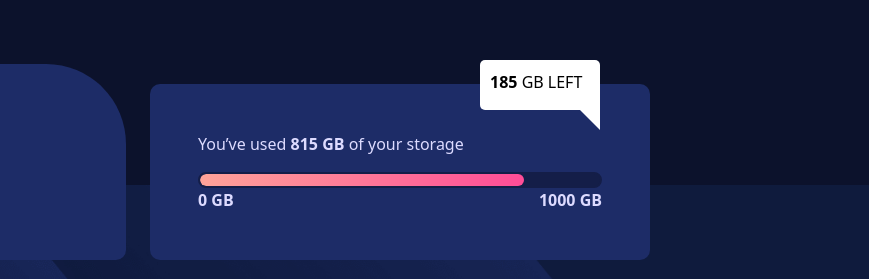
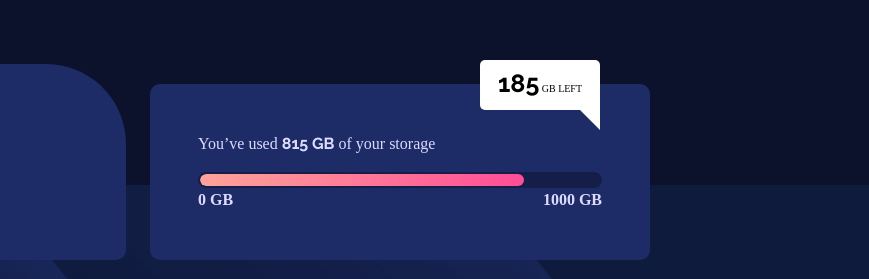
Before and after one commit to vicfir/fylo-data-storage-component-master, a website: page index.html in a window 1280 px wide. Shown: the part 215-494 px from the top of the page, 411-1280 px from the left. Drawn offline with nearby package versions, Linux system fonts and the light colour scheme; a web font is replaced by a local one.

Commit message:
font size placement

```diff
--- a/index.html
+++ b/index.html
@@ -37,10 +37,10 @@
 
     <div id="div2">
       <div class="talkbubble">
-        <p><b>185</b> GB LEFT</p>
+        <p><span class="pBold big">185</span> GB LEFT</p>
       </div>
       <div id="bgCutDiv2" class="p-5">
-        <p class="mb-3">You’ve used <b>815 GB</b> of your storage</p>
+        <p class="mb-3">You’ve used <span class="pBold">815 GB</span> of your storage</p>
         <div class="progress">
           <div class="progress-bar" role="progressbar" aria-label="Warning example" style="width: 81%" aria-valuenow="815" aria-valuemin="0" aria-valuemax="1000"></div>
         </div>
--- a/src/sass/app.scss
+++ b/src/sass/app.scss
@@ -1,8 +1,24 @@
 @import "../../node_modules/bootstrap/scss/bootstrap.scss";
+@font-face {
+    font-family: raleway;
+    src: url("../../public/font/static/Raleway-Regular.ttf");
+}
+@font-face {
+    font-family: ralewayBold;
+    src: url("../../public/font/static/Raleway-Bold.ttf");
+}
 
 body {
     margin: 0;
     height: 100vh;
+}
+
+p {
+    font-family: raleway;
+}
+
+.pBold {
+    font-family: ralewayBold;
 }
 
 main {
@@ -75,12 +91,19 @@ main {
     height: 50px;
 
     padding: 10px;
+    padding-top: 5px;
     border-radius: 5px;
     border: 0px solid rgb(255, 255, 255);
     background: rgb(255, 255, 255);
 
         p {
             color: black;
+            font-size: 10px;
+            text-align: center;
+
+            .big {
+                font-size: 25px;
+            }
         }
     }
 
```
Also changed, not shown: public/css/app.css, 1 other file.
